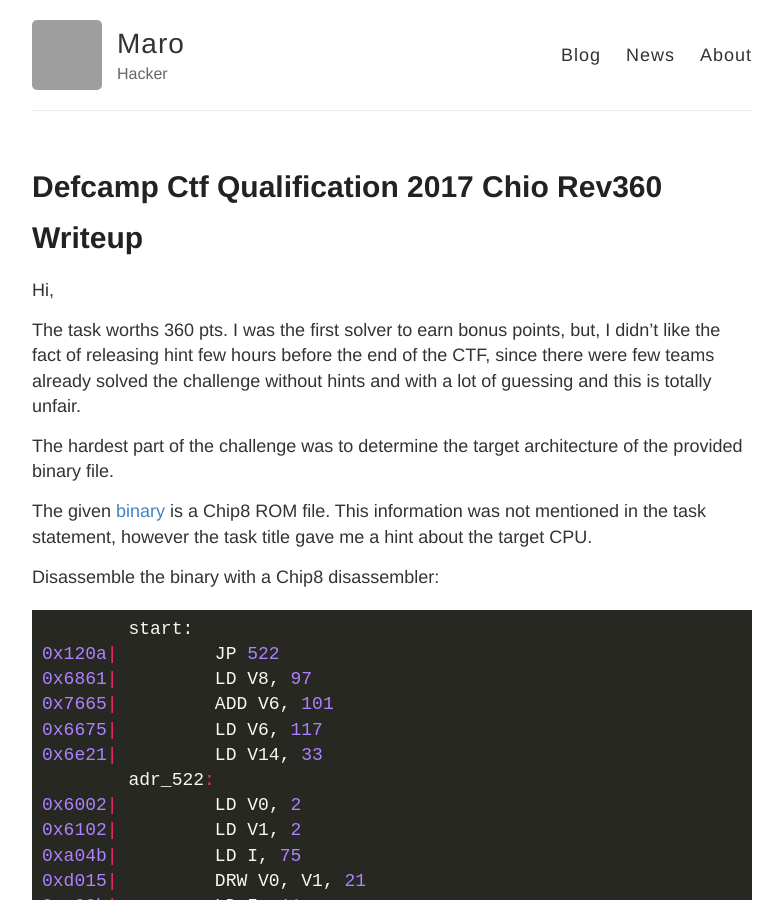
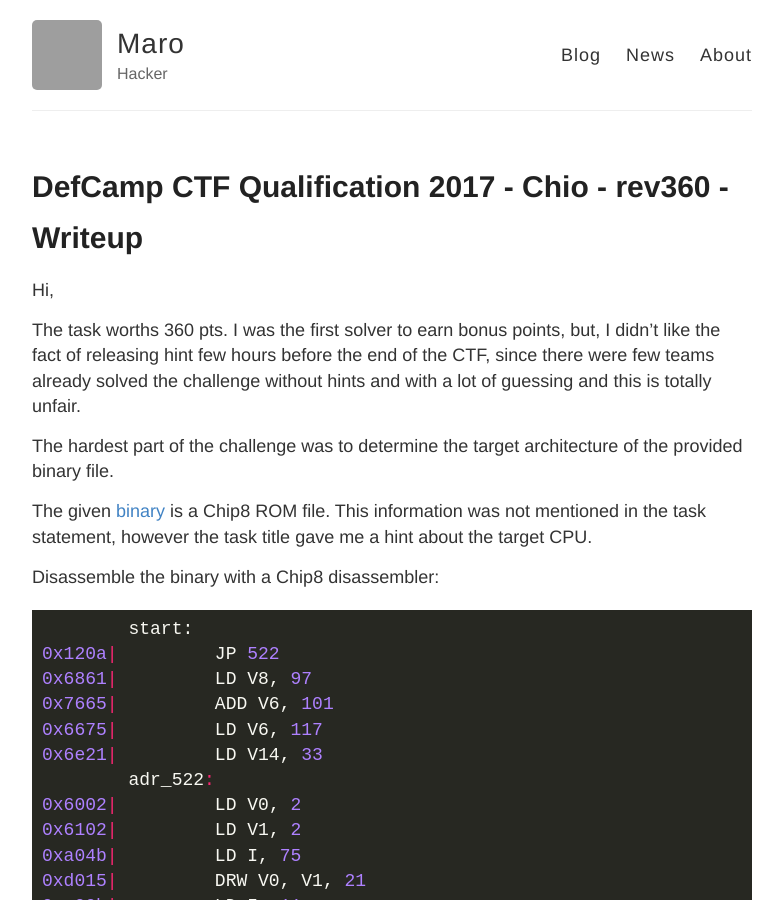
Before and after one commit to maroueneboubakri/maroueneboubakri.github.io, a Jekyll site: the page built from _posts/2017-10-1-DefCamp-CTF-Qualification-2017-Chio-rev360-Writeup.md, in a window 1280 px wide and 900 px high. Shown: the whole window, without its empty margins (248-1031 px from the left). Built offline with Jekyll 4.4.1, drawn with Linux system fonts in a browser that asks for light colours; our own code applies the rules of GitHub Pages for plain Markdown files; part of the change alters nothing that is shown; grey boxes are pictures that could not be loaded.

```diff
--- a/_posts/2017-10-1-DefCamp-CTF-Qualification-2017-Chio-rev360-Writeup.md
+++ b/_posts/2017-10-1-DefCamp-CTF-Qualification-2017-Chio-rev360-Writeup.md
@@ -1,3 +1,7 @@
+---
+title: DefCamp CTF Qualification 2017 - Chio - rev360 - Writeup
+---
+
 Hi,
 
 The task worths 360 pts. I was the first solver to earn bonus points, but, I didn't like the fact of releasing hint few hours before the end of the CTF, since there were few teams already solved the challenge without hints and with a lot of guessing and this is totally unfair.
```
